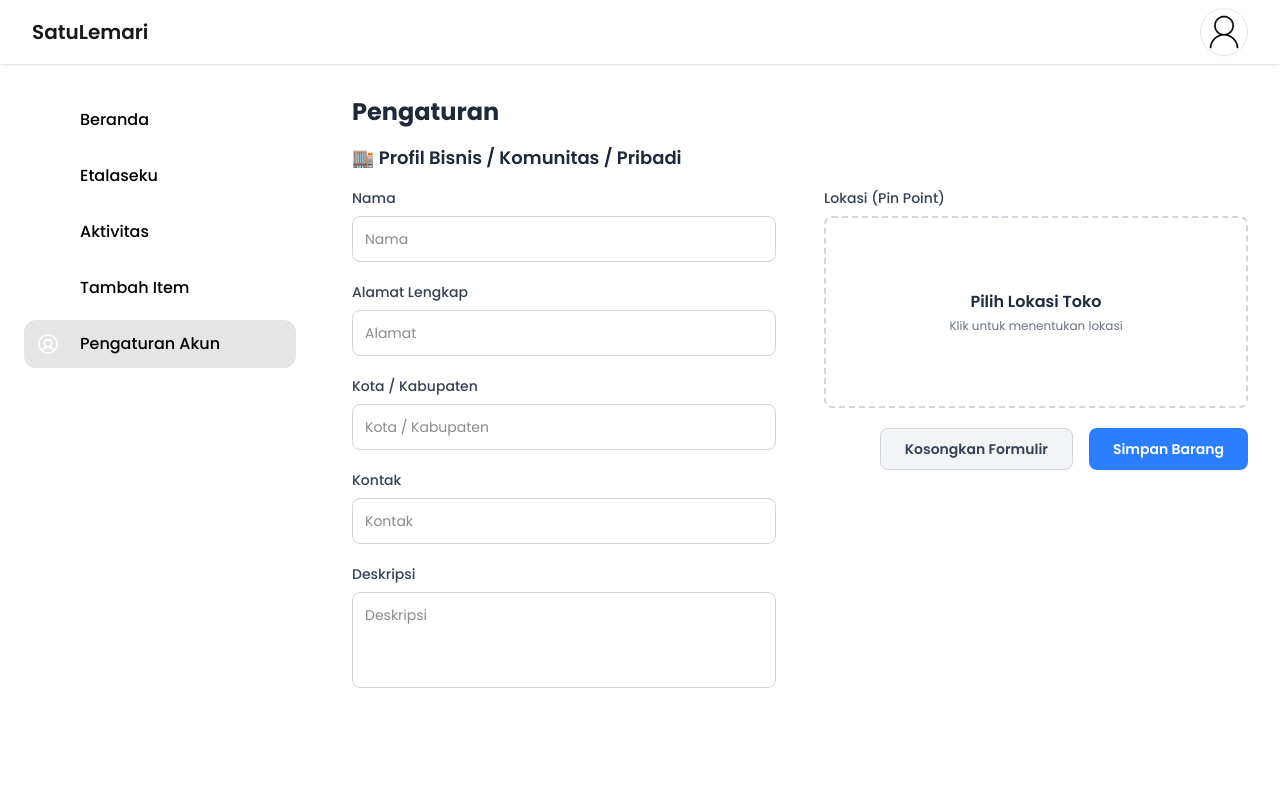
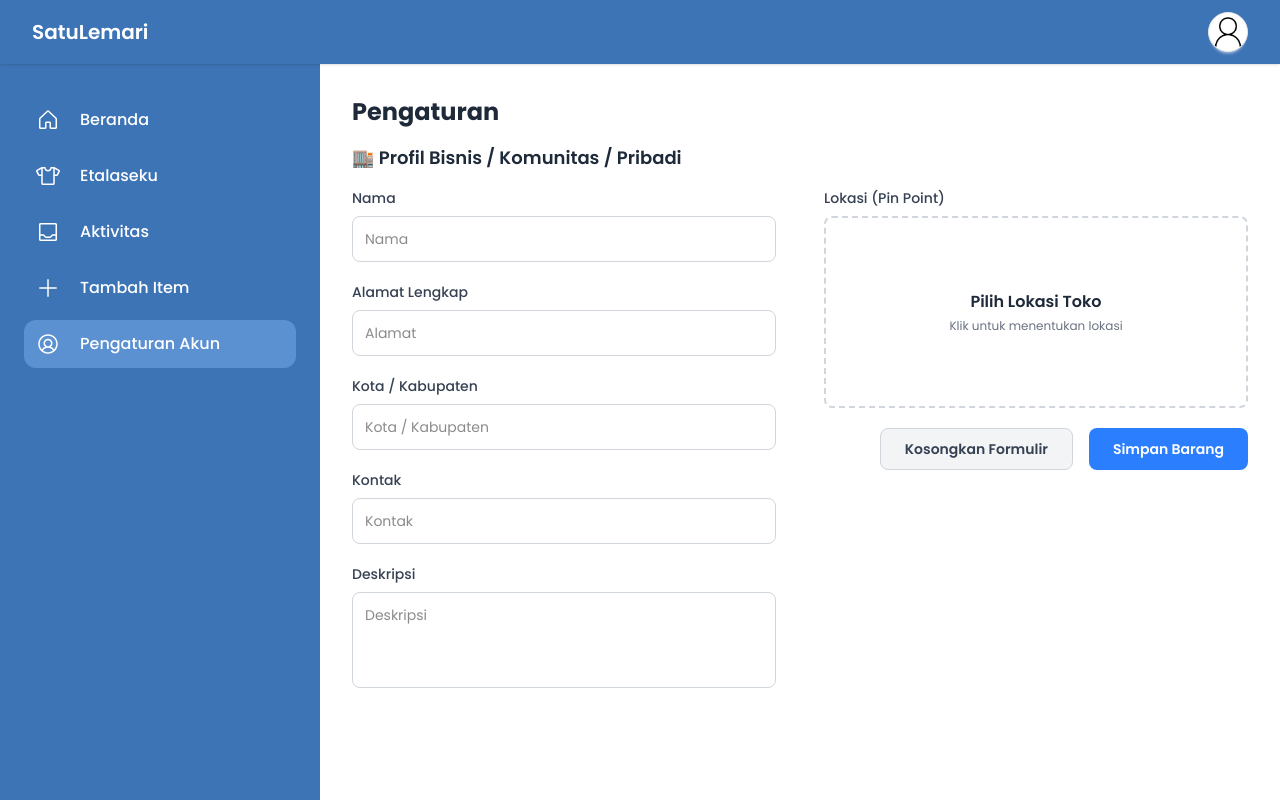
Before and after one commit to mrcelino/fashion-app, a Next.js app: page /dashboard/profile in a window 1280 px wide. Built offline with nearby package versions, Linux system fonts and the light colour scheme.

Commit message:
style: update Navbar and Sidebar background colors for improved consistency and visibility

```diff
--- a/src/app/components/Navbar.tsx
+++ b/src/app/components/Navbar.tsx
@@ -12,7 +12,7 @@ export function Navbar() {
 
   return (
     <div className="relative">
-      <div className="navbar bg-white fixed top-0 left-0 w-full z-50 p-2 shadow-sm flex items-center justify-between px-4 md:px-8">
+      <div className="navbar bg-[#3D74B6] fixed top-0 left-0 w-full z-50 p-2 shadow-sm flex items-center justify-between px-4 md:px-8">
         {/* Logo */}
         <div className="flex items-center space-x-4">
           <Info />
@@ -47,7 +47,7 @@ export function Navbar() {
 function Info() {
   return (
     <>
-      <Link href="/dashboard" className="text-base md:text-xl font-semibold">
+      <Link href="/dashboard" className="text-base text-white md:text-xl font-semibold">
         SatuLemari
       </Link>
     </>
@@ -61,11 +61,11 @@ function Profile({ user, loading, handleLogout }: any) {
       <div
         tabIndex={0}
         role="button"
-        className="btn rounded-full bg-white p-0 size-12 overflow-hidden"
+        className="btn rounded-full bg-white p-0 size-10 overflow-hidden"
       >
         <img
           src="/user.png"
-          className="size-11 object-cover"
+          className="size-10 object-cover"
         />
       </div>
       <ul
--- a/src/app/components/Sidebar.tsx
+++ b/src/app/components/Sidebar.tsx
@@ -15,7 +15,7 @@ export function Sidebar() {
   ];
 
   return (
-    <div className="fixed pt-24 left-0 h-full w-80 p-6 text-black overflow-y-auto bg-white">
+    <div className="fixed pt-24 left-0 h-full w-80 p-6 text-white overflow-y-auto bg-[#3D74B6]">
       <nav>
         <ul className="space-y-2">
           {navItems.map(({ href, label, icon }) => {
@@ -28,11 +28,11 @@ export function Sidebar() {
               <li key={href}>
                 <Link
                   href={href}
-                  className="relative flex items-center p-3 rounded-xl transition duration-300 group"
+                  className="relative flex items-center p-3 rounded-xl transition duration-300 group hover:bg-[#2D5A8B]"
                 >
                   <span
-                    className={`absolute inset-0 rounded-xl bg-black transition-opacity duration-300 ${
-                      isActive ? "opacity-10" : "opacity-0 group-hover:opacity-10"
+                    className={`absolute inset-0 rounded-xl bg-[#5B90D1] transition-opacity duration-300   ${
+                      isActive ? "opacity-100" : "opacity-0 "
                     }`}
                   ></span>
                   <span className="relative flex space-x-5 items-center">
```
